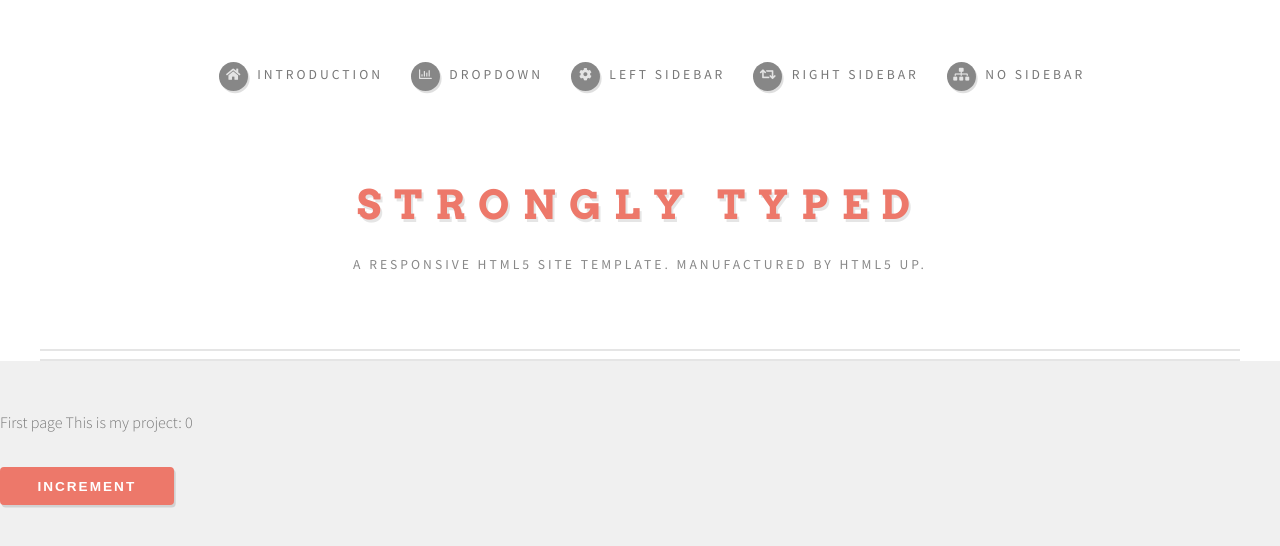
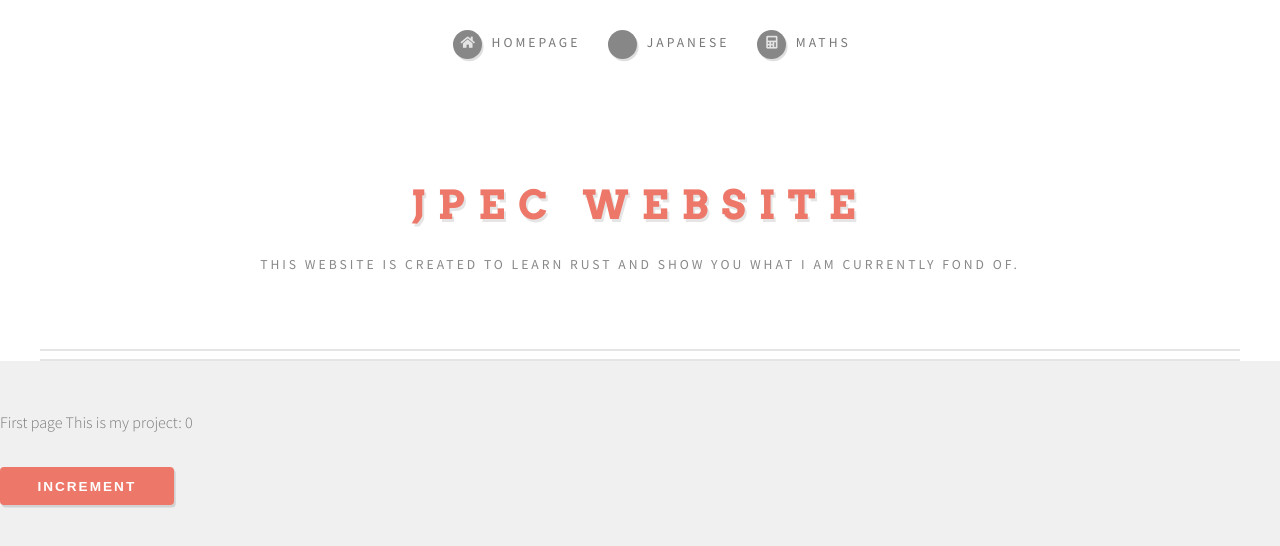
Before and after one commit to Jpec57/jpec-website, a React (Create React App) app in the folder jpec-front/: page / in a window 1280 px wide. Shown: the top 546 px of the page. Built offline with nearby package versions, Linux system fonts and the light colour scheme.

Commit message:
Review header

```diff
--- a/jpec-front/src/css/main.css
+++ b/jpec-front/src/css/main.css
@@ -1908,7 +1908,7 @@ input, select, textarea {
 	}
 
 		#header > .container {
-			padding: 14em 0 7em 0;
+			padding: 7em 0 3em 0;
 			border-bottom: solid 2px #e5e5e5;
 			box-shadow: inset 0px -8px 0px 0px #fff, inset 0px -10px 0px 0px #e5e5e5;
 		}
@@ -1940,7 +1940,7 @@ input, select, textarea {
 
 	#nav {
 		position: absolute;
-		top: 3em;
+		top: 1em;
 		left: 0;
 		width: 100%;
 		cursor: default;
--- a/jpec-front/src/index.tsx
+++ b/jpec-front/src/index.tsx
@@ -35,32 +35,17 @@ export default function App() {
         </div> */}
 <section id="header">
 					<div className="container">
-
-							<h1 id="logo"><a href="index.html">Strongly Typed</a></h1>
-							<p>A responsive HTML5 site template. Manufactured by HTML5 UP.</p>
+							<h1 id="logo"><a href="index.html">Jpec website</a></h1>
+							<p>This website is created to learn Rust and show you what I am currently fond of.</p>
 							<nav id="nav">
 								<ul>
-									<li><a className="icon solid fa-home" href="index.html"><span>Introduction</span></a></li>
+									<li><a className="icon solid fa-home" href="index.html">
+                    <span>Homepage</span></a></li>
 									<li>
-										<a href="#" className="icon fa-chart-bar"><span>Dropdown</span></a>
-										<ul>
-											<li><a href="#">Lorem ipsum dolor</a></li>
-											<li><a href="#">Magna phasellus</a></li>
-											<li><a href="#">Etiam dolore nisl</a></li>
-											<li>
-												<a href="#">Phasellus consequat</a>
-												<ul>
-													<li><a href="#">Magna phasellus</a></li>
-													<li><a href="#">Etiam dolore nisl</a></li>
-													<li><a href="#">Phasellus consequat</a></li>
-												</ul>
-											</li>
-											<li><a href="#">Veroeros feugiat</a></li>
-										</ul>
+										<a href="#" className="icon fa-globe">
+                      <span>Japanese</span></a>
 									</li>
-									<li><a className="icon solid fa-cog" href="left-sidebar.html"><span>Left Sidebar</span></a></li>
-									<li><a className="icon solid fa-retweet" href="right-sidebar.html"><span>Right Sidebar</span></a></li>
-									<li><a className="icon solid fa-sitemap" href="no-sidebar.html"><span>No Sidebar</span></a></li>
+									<li><a className="icon solid fa-calculator" href="left-sidebar.html"><span>Maths</span></a></li>
 								</ul>
 							</nav>
 
```
